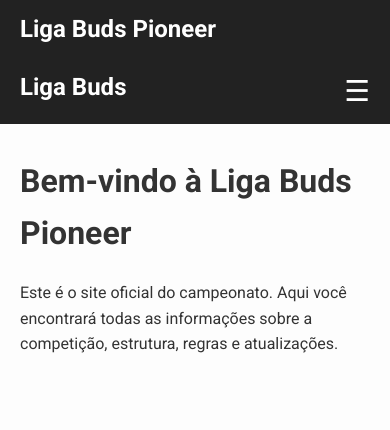
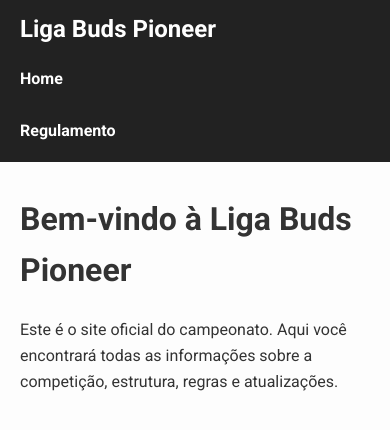
Before and after one commit to ericsonmoreira/budsgamehouseliga, a plain HTML site: page index.html in a window 390 px wide. Drawn offline with Linux system fonts and the light colour scheme.

Commit message:
ajustes 3

```diff
--- a/index.html
+++ b/index.html
@@ -16,17 +16,6 @@
         </ul>
       </nav>
     </header>
-    <header class="navbar">
-      <div class="logo">Liga Buds</div>
-
-      <input type="checkbox" id="menu-toggle" class="menu-toggle" />
-      <label for="menu-toggle" class="menu-icon">&#9776;</label>
-
-      <ul class="nav-links">
-        <li><a href="/">Home</a></li>
-        <li><a href="/regulamento.html">Regulamento</a></li>
-      </ul>
-    </header>
     <main>
       <h1>Bem-vindo à Liga Buds Pioneer</h1>
       <p>
--- a/style.css
+++ b/style.css
@@ -1,3 +1,4 @@
+/* Importa a fonte Roboto do Google Fonts */
 @import url("https://fonts.googleapis.com/css2?family=Roboto:wght@400;700&display=swap");
 
 body {
@@ -9,15 +10,15 @@ body {
   line-height: 1.6;
 }
 
+/* Navbar */
 .navbar {
   background-color: #222;
   color: white;
   display: flex;
+  justify-content: space-between;
   align-items: center;
-  justify-content: space-between;
   padding: 15px 30px;
   flex-wrap: wrap;
-  position: relative;
 }
 
 .logo {
@@ -25,21 +26,7 @@ body {
   font-size: 1.2rem;
 }
 
-/* Oculta o checkbox */
-.menu-toggle {
-  display: none;
-}
-
-/* Ícone do menu hambúrguer */
-.menu-icon {
-  display: none;
-  font-size: 1.8rem;
-  cursor: pointer;
-  user-select: none;
-  color: white;
-}
-
-/* Navegação padrão */
+/* Navigation Links */
 .nav-links {
   list-style: none;
   display: flex;
@@ -58,45 +45,38 @@ body {
   text-decoration: underline;
 }
 
-/* Conteúdo principal */
+/* Main Content */
 main {
   max-width: 800px;
   margin: 2em auto;
   padding: 0 20px;
 }
 
+/* Horizontal rule */
 hr {
   margin: 2em 0;
   border: none;
   border-top: 1px solid #ccc;
 }
 
-/* =========== RESPONSIVO =========== */
+/* Responsividade para telas pequenas */
 @media (max-width: 600px) {
-  .menu-icon {
-    display: block;
+  .navbar {
+    flex-direction: column;
+    align-items: flex-start;
+    padding: 10px 20px;
   }
 
   .nav-links {
     flex-direction: column;
     gap: 10px;
     width: 100%;
-    display: none;
     margin-top: 10px;
-  }
-
-  /* Mostrar o menu quando o checkbox está marcado */
-  .menu-toggle:checked + .menu-icon + .nav-links {
-    display: flex;
-  }
-
-  .navbar {
-    align-items: flex-start;
-    padding: 10px 20px;
   }
 
   .nav-links li a {
     display: block;
+    width: 100%;
     padding: 8px 0;
   }
 
```
